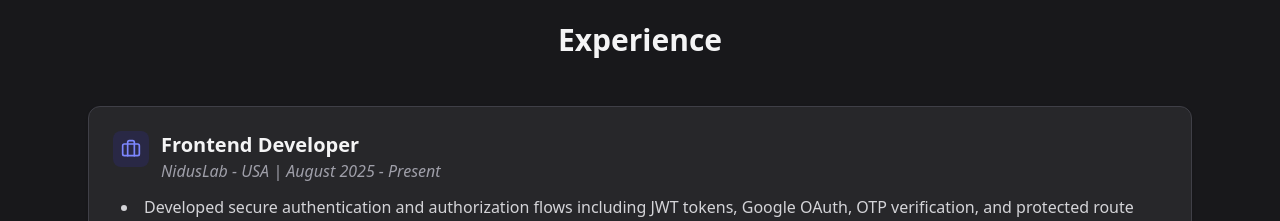
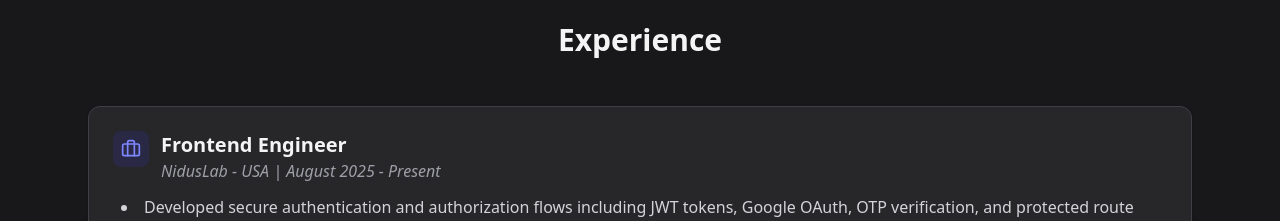
Before and after one commit to alamincse2003/portfolio-of-al-amin, a Next.js app: page / in a window 1280 px wide. Shown: the part 1940-2161 px from the top of the page. Built offline with nearby package versions, Linux system fonts and the light colour scheme.

Commit message:
experience   updated

```diff
--- a/app/data/experiences.js
+++ b/app/data/experiences.js
@@ -1,6 +1,6 @@
 export const experiences = [
   {
-    role: "Frontend Developer",
+    role: "Frontend Engineer",
     company: "NidusLab - USA",
     duration: "August 2025 - Present",
     details: [
```
